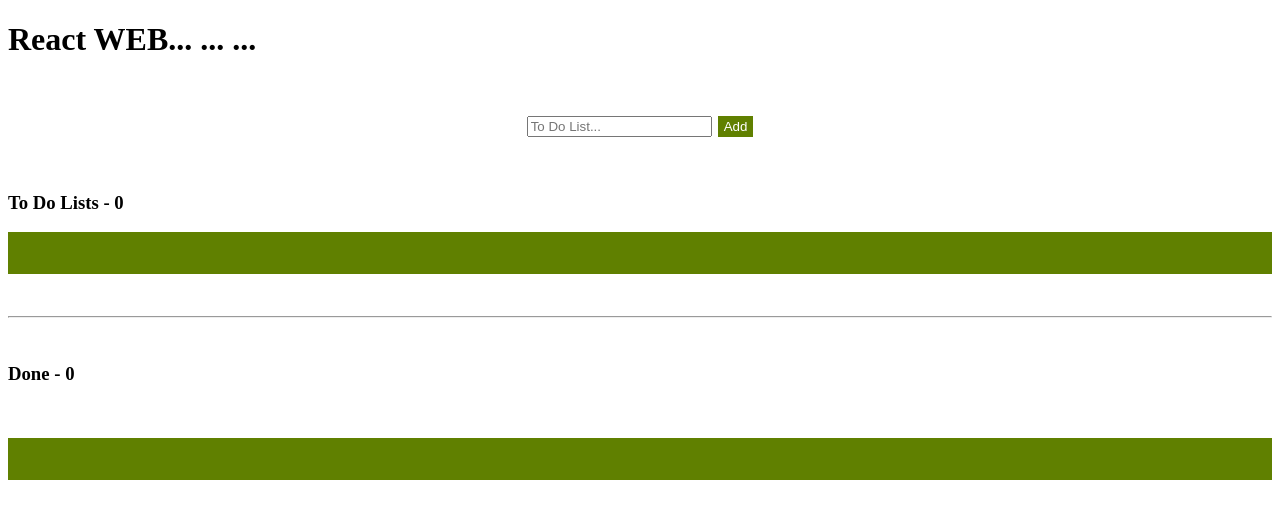
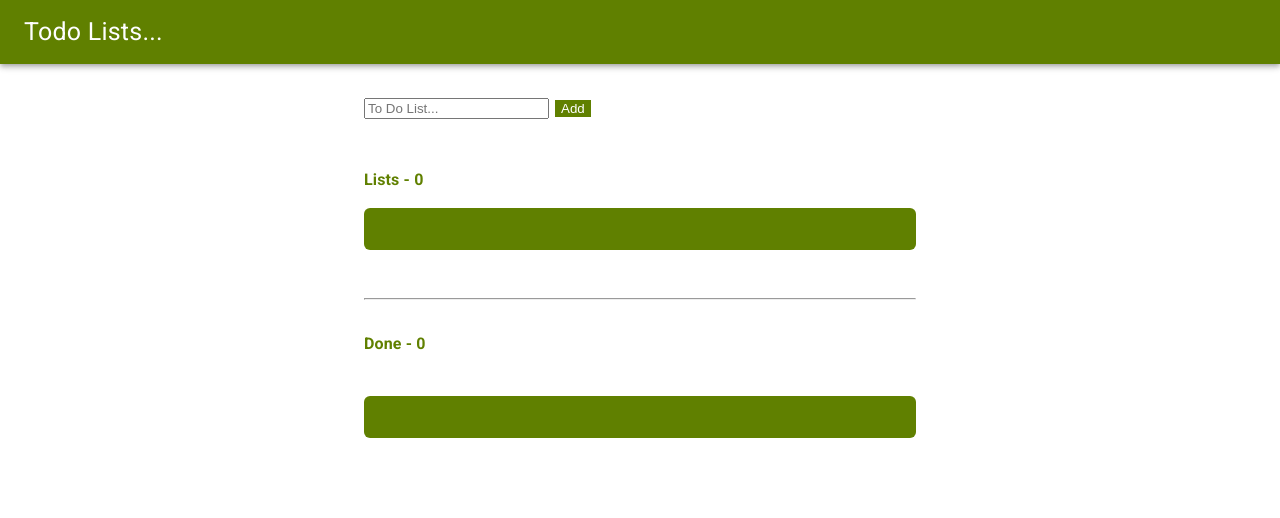
Before and after one commit to thantiam/React_Web_git, a React (Vite) app: page / in a window 1280 px wide. Shown: the top 518 px of the page. Built offline with nearby package versions, Linux system fonts and the light colour scheme.

Commit message:
updating style using MUI

```diff
--- a/package.json
+++ b/package.json
@@ -10,6 +10,11 @@
     "preview": "vite preview"
   },
   "dependencies": {
+    "@emotion/react": "^11.14.0",
+    "@emotion/styled": "^11.14.1",
+    "@fontsource/roboto": "^5.2.8",
+    "@mui/icons-material": "^7.3.4",
+    "@mui/material": "^7.3.4",
     "react": "^19.1.1",
     "react-dom": "^19.1.1"
   },
--- a/src/App.jsx
+++ b/src/App.jsx
@@ -1,5 +1,7 @@
         import { useState, useRef } from "react";
         import Item from "./Item";
+        import Header from "./Header";
+        import { Typography, Container, } from "@mui/material";
 
 
         function List({children,data}){
@@ -7,6 +9,7 @@
              listStyle:"none", padding: 21,
              background: "#608000",
              color:"#fff",
+             borderRadius: 6,
            };
 
          return <ul style={style}>
@@ -48,13 +51,15 @@ export default function App() {
       }
 
   return  <>
-            <h1> React WEB... ... ... </h1>
-                {/* <button onClick= {add} >+</button> */}
-                {/* <button> Lists - { data.filter(data => !data.done).length } </button> */}
+            <Header />
+            {/* <h1> React WEB... ... ... </h1>
+                <button onClick= {add} >+</button>
+                <button> Lists - { data.filter(data => !data.done).length } </button>
                 <br />
-                <br />
+                <br /> */}
 
-                <form style={{ display:"flex", justifyContent:"center", }} onSubmit={ e => {
+               <Container maxWidth = "sm" sx = {{ mt: 4, }} >
+                 <form onSubmit={ e => {
                     e.preventDefault();
                     add();
                     e.currentTarget.reset();
@@ -64,7 +69,7 @@ export default function App() {
                   <button style={{ marginLeft:6, color:"#fff", background:"#608000", border:"none", }} type="submit">Add</button>
                 </form>
                 <br /><br />
-             <h3>To Do Lists - { data.filter(data => !data.done).length }</h3>
+             <Typography color="#608000" fontWeight={600} >Lists - { data.filter(data => !data.done).length }</Typography>
 
             <List>
                { data.filter(data => !data.done).map(data => {
@@ -80,7 +85,7 @@ export default function App() {
                 <hr />
                 <br />
 
-                <h3>Done - { data.filter(data => data.done).length }</h3>
+                <Typography color="#608000" fontWeight={600}>Done - { data.filter(data => data.done).length }</Typography>
                 <br />
                 <List>
                { data.filter(data => data.done).map(data => {
@@ -92,5 +97,6 @@ export default function App() {
                       />
                     })}
             </List>
+               </Container>
           </>
 }
--- /dev/null
+++ b/src/Header.jsx
@@ -0,0 +1,13 @@
+import { AppBar, Toolbar, Typography, } from "@mui/material";
+
+
+
+
+
+export default function Header() {
+    return <AppBar position="static" sx={{ bgcolor: "#608000" }}>
+             <Toolbar>
+                 <Typography fontSize={25}>Todo Lists...</Typography>
+             </Toolbar>
+           </AppBar>
+}
--- a/src/main.jsx
+++ b/src/main.jsx
@@ -3,8 +3,18 @@ import { createRoot } from 'react-dom/client'
 
 import App from './App.jsx'
 
+import '@fontsource/roboto/300.css';
+import '@fontsource/roboto/400.css';
+import '@fontsource/roboto/500.css';
+import '@fontsource/roboto/700.css';
+import { CssBaseline } from '@mui/material';
+
+
+
+
 createRoot(document.getElementById('root')).render(
   <StrictMode>
     <App />
+    <CssBaseline/>
   </StrictMode>,
 )
```
Also changed, not shown: 1 other file (tests, documents, lock files or other folders).
